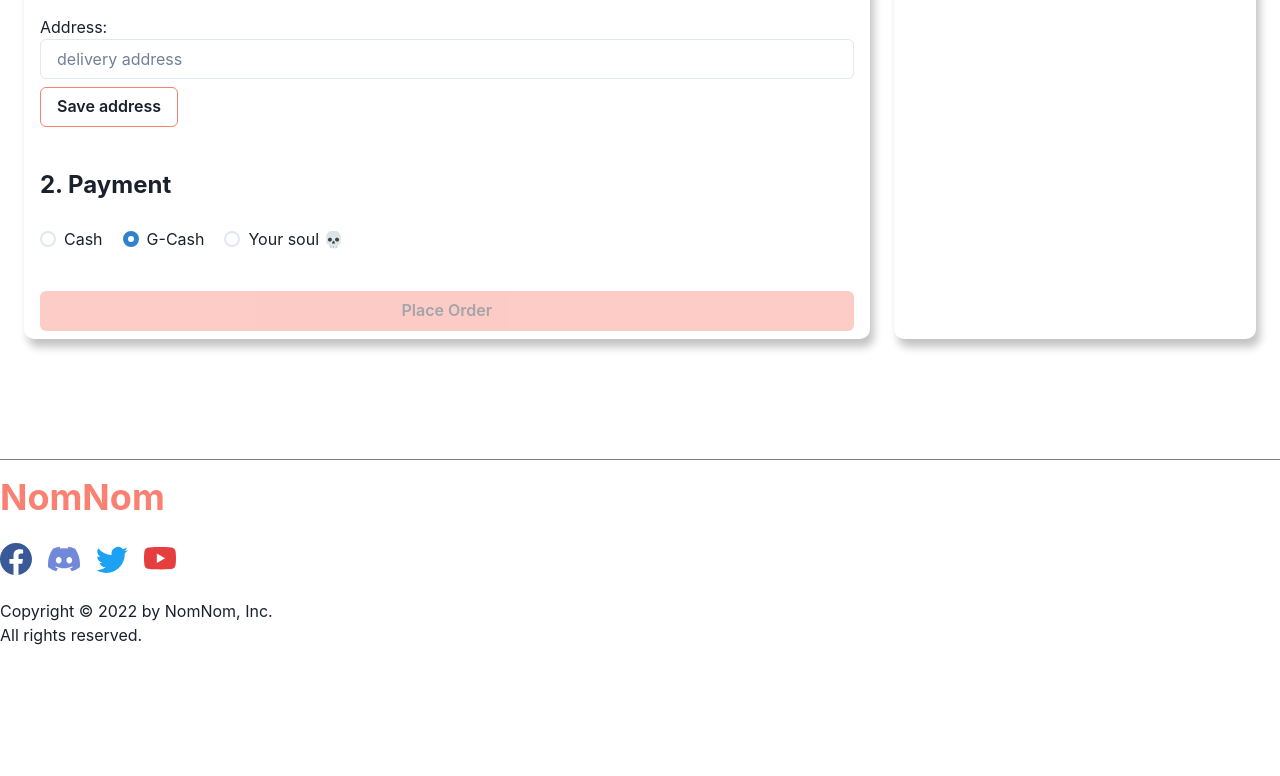
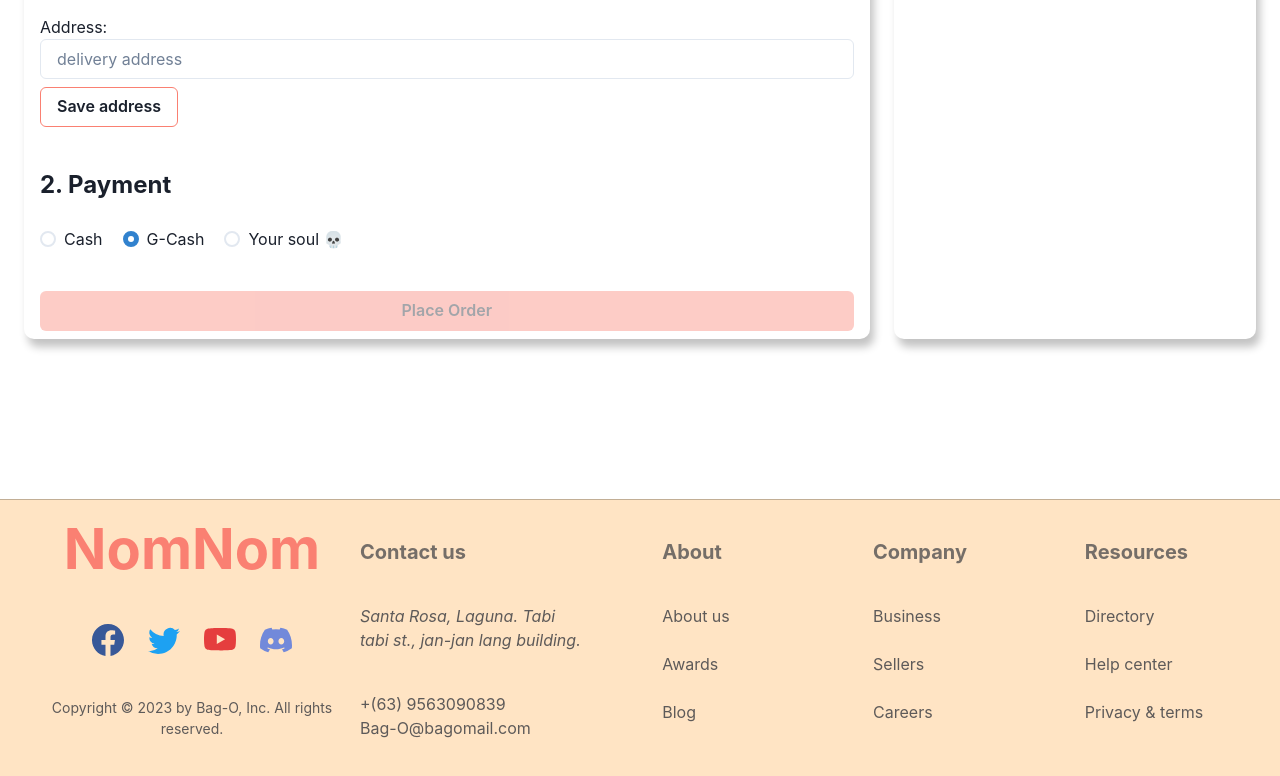
Before and after one commit to jasonLapina/nomnom-v2, a Next.js app: page /checkout in a window 1280 px wide. Shown: the part 362-1138 px from the top of the page. Before the commit the page ends 1025 px from the top, so only its background shows below. Built offline with nearby package versions, Linux system fonts and the light colour scheme.

Commit message:
random meal style changes and bug fix

```diff
--- a/components/Home/HeroCustomers.js
+++ b/components/Home/HeroCustomers.js
@@ -20,7 +20,7 @@
             key={i}
             alt='random user'
             w='64px'
-            border='4px solid white'
+            border='4px solid bisque'
             ml='-32px'
           />
         ))}
--- a/components/Home/HeroImg.js
+++ b/components/Home/HeroImg.js
@@ -10,6 +10,7 @@
     <Box>
       {dummyImages.map((item, i) => (
         <Image
+          boxShadow='2px 4px 4px RGBA(0,0,0,.24)'
           src={item}
           key={item}
           alt={item}
--- a/shared/UI/Footer.js
+++ b/shared/UI/Footer.js
@@ -1,33 +1,98 @@
-import { Box, Grid, HStack, Heading, Icon, Text } from "@chakra-ui/react";
-import { BsFacebook, BsDiscord, BsTwitter, BsYoutube } from "react-icons/bs";
-
-const socIcons = [
-  { icon: BsFacebook, color: "facebook.500" },
-  { icon: BsDiscord, color: "#7289da" },
-  { icon: BsTwitter, color: "twitter.500" },
-  { icon: BsYoutube, color: "red.500" },
-];
+import {
+  Box,
+  Grid,
+  HStack,
+  Heading,
+  Icon,
+  Text,
+  VStack,
+} from "@chakra-ui/react";
+import { BsFacebook, BsTwitter, BsYoutube, BsDiscord } from "react-icons/bs";
 
 function Footer() {
   return (
-    <Box minH='200px' mt='120px' w='100%' borderTop='solid 1px RGBA(0,0,0,.5)'>
+    <Box bgColor='bisque' borderTop='solid 1px RGBA(0,0,0,.24)' mt='160px'>
       <Grid
+        gridTemplateColumns={{
+          base: "1fr",
+          sm: "1fr 1fr",
+          lg: "1.5fr repeat(4,1fr)",
+        }}
+        maxW='1340px'
+        px='24px'
         mx='auto'
-        maxW='1440px'
-        gridTemplateColumns='1.5fr repeat(4,1fr)'
-        gap='16px'
-        py='16px'
+        py='40px'
+        rowGap='40px'
+        justifyItems='center'
+        textAlign={{ base: "center", lg: "left" }}
       >
+        <Box
+          gridColumn={{ base: "span 1", sm: "span 2", lg: "span 1" }}
+          mt='-24px'
+          mb={{ base: "40px", lg: "0px" }}
+          display='grid'
+          justifyItems='center'
+        >
+          <Heading color='salmon' fontSize='56px' mb='40px'>
+            NomNom
+          </Heading>
+          <HStack fontSize='32px' gap='24px'>
+            <Icon cursor='pointer' as={BsFacebook} color='facebook.500' />
+            <Icon cursor='pointer' as={BsTwitter} color='twitter.500' />
+            <Icon cursor='pointer' as={BsYoutube} color='red.500' />
+            <Icon cursor='pointer' color='#7289da' as={BsDiscord} />
+          </HStack>
+          <Text
+            textAlign='center'
+            mt='40px'
+            opacity='.7'
+            fontSize='14px'
+            px='24px'
+          >
+            Copyright © 2023 by Bag-O, Inc. All rights reserved.{" "}
+          </Text>
+        </Box>
         <Box>
-          <Heading color='salmon'>NomNom</Heading>
-          <HStack gap='16px'>
-            {socIcons.map((item, i) => (
-              <Icon fontSize='32px' key={i} as={item.icon} color={item.color} />
-            ))}
-          </HStack>
-          <Text pr='40px' mt='24px'>
-            Copyright © 2022 by NomNom, Inc. All rights reserved.
-          </Text>
+          <Heading fontSize='20px' opacity='.6' mb='40px'>
+            Contact us
+          </Heading>
+          <Box opacity='.7'>
+            <Text as='address' mb='40px'>
+              Santa Rosa, Laguna. Tabi tabi st., jan-jan lang building.
+            </Text>
+            <Text>+(63) 9563090839</Text>
+            <a>Bag-O@bagomail.com</a>
+          </Box>
+        </Box>
+        <Box>
+          <Heading fontSize='20px' opacity='.6' mb='40px'>
+            About
+          </Heading>
+          <VStack opacity='.7' alignItems='left' gap='24px'>
+            <Text>About us</Text>
+            <Text>Awards</Text>
+            <Text>Blog</Text>
+          </VStack>
+        </Box>
+        <Box>
+          <Heading fontSize='20px' opacity='.6' mb='40px'>
+            Company
+          </Heading>
+          <VStack opacity='.7' alignItems='left' gap='24px'>
+            <Text>Business</Text>
+            <Text>Sellers</Text>
+            <Text>Careers</Text>
+          </VStack>
+        </Box>
+        <Box>
+          <Heading fontSize='20px' opacity='.6' mb='40px'>
+            Resources
+          </Heading>
+          <VStack opacity='.7' alignItems='left' gap='24px'>
+            <Text>Directory</Text>
+            <Text>Help center</Text>
+            <Text>Privacy & terms</Text>
+          </VStack>
         </Box>
       </Grid>
     </Box>
```
Also changed, not shown: components/Home/Hero.js (+8 -1 lines), components/Home/RandomMeal.js (+25 -6 lines).
